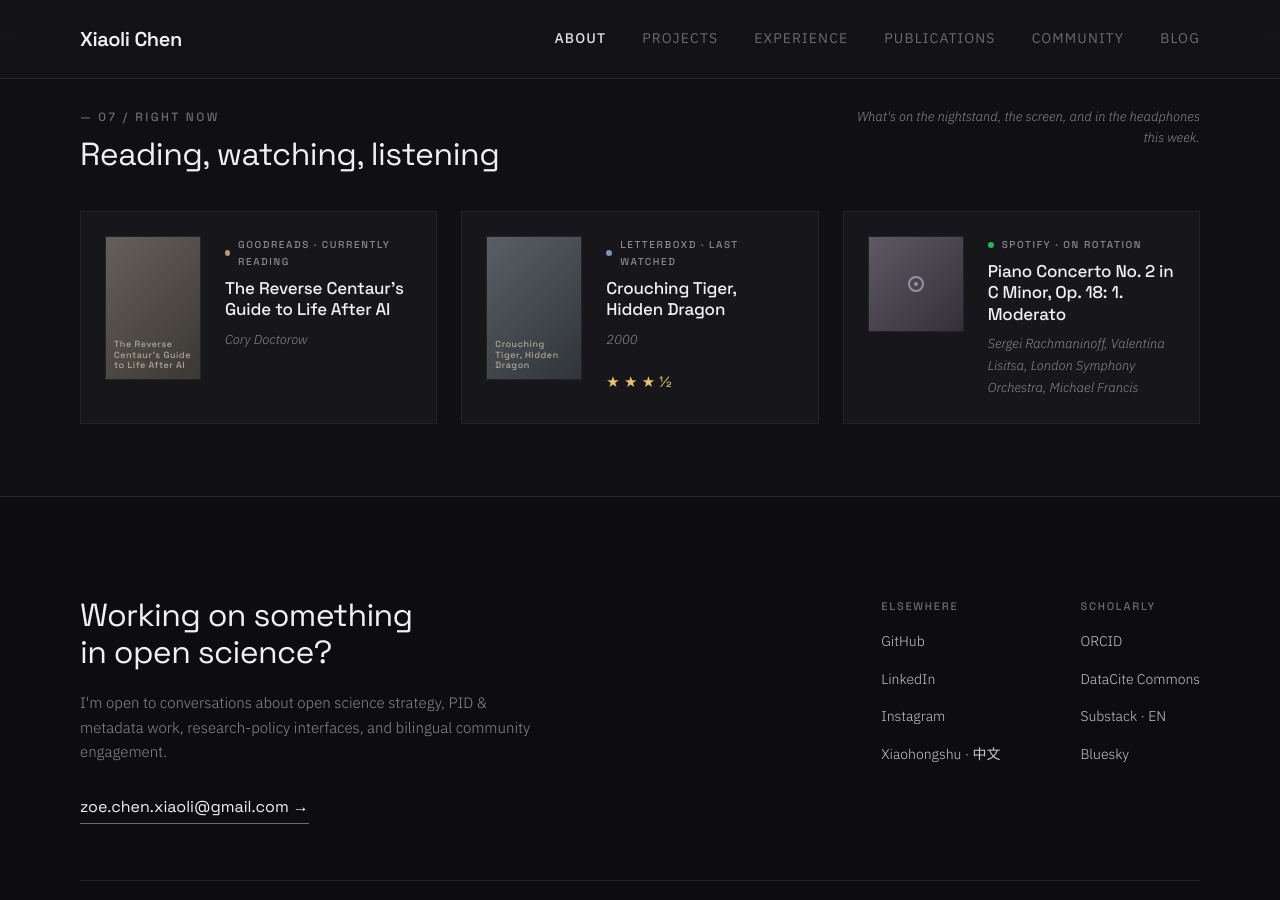
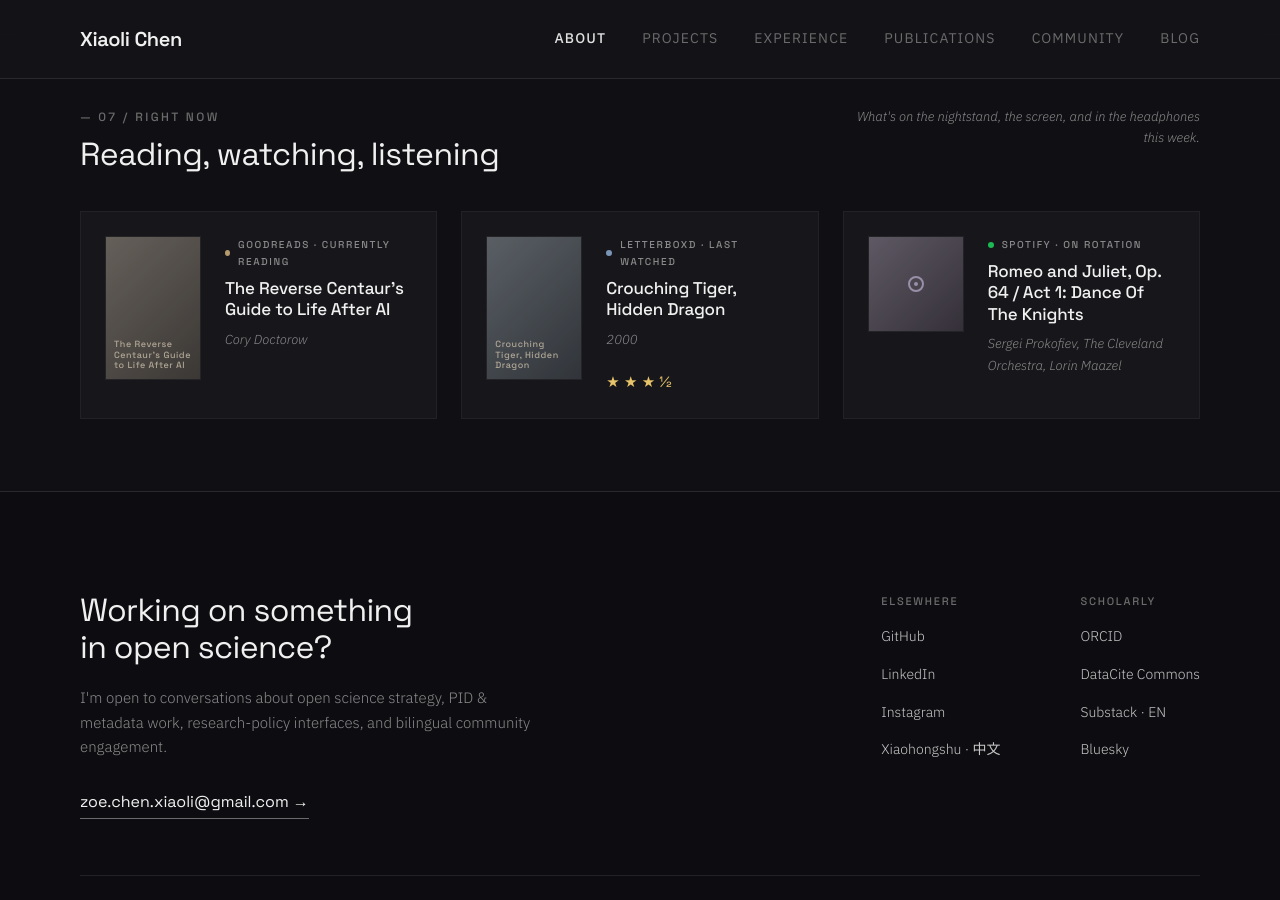
Before and after one commit to xchen101/xchen101.github.io, a Jekyll site: the page built from index.md, in a window 1280 px wide and 900 px high, scrolled down 6679 px. Built offline with Jekyll 4.4.1, drawn with Linux system fonts in a browser that asks for light colours; comment, search, counter and statistics services are not loaded; grey boxes are pictures that could not be loaded.

Commit message:
update: Right Now widget data (auto)

```diff
--- a/_data/now.yml
+++ b/_data/now.yml
@@ -1,4 +1,4 @@
-# Right now — auto-generated by Hermes cron on 2026-10-07 17:00 UTC
+# Right now — auto-generated by Hermes cron on 2026-10-07 23:00 UTC
 # Sources: Goodreads RSS / Letterboxd RSS / Spotify API
 
 reading:
@@ -24,8 +24,8 @@ listening:
   service: "Spotify"
   accent: "#1DB954"
   label: "On rotation"
-  title: "Piano Concerto No. 2 in C Minor, Op. 18: 1. Moderato"
-  artist: "Sergei Rachmaninoff, Valentina Lisitsa, London Symphony Orchestra, Michael Francis"
-  url: "https://open.spotify.com/track/6B1RtXteyMp3mJZTeuFRmE"
+  title: "Romeo and Juliet, Op. 64 / Act 1: Dance Of The Knights"
+  artist: "Sergei Prokofiev, The Cleveland Orchestra, Lorin Maazel"
+  url: "https://open.spotify.com/track/2LiWNkeUOAeibGxJKxmjsD"
   profile_url: "https://open.spotify.com/"
-  image: "https://i.scdn.co/image/ab67616d00001e028e6adfe4421d106633abde7b"
+  image: "https://i.scdn.co/image/ab67616d00001e028af0e6e8cd90c28749ccbcd9"
```
